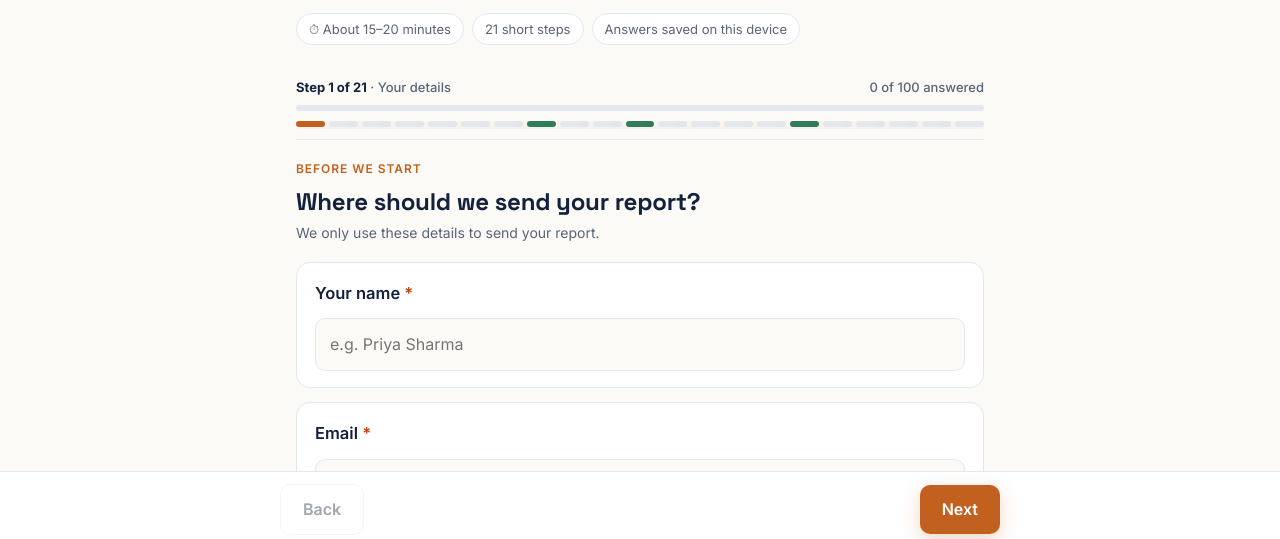
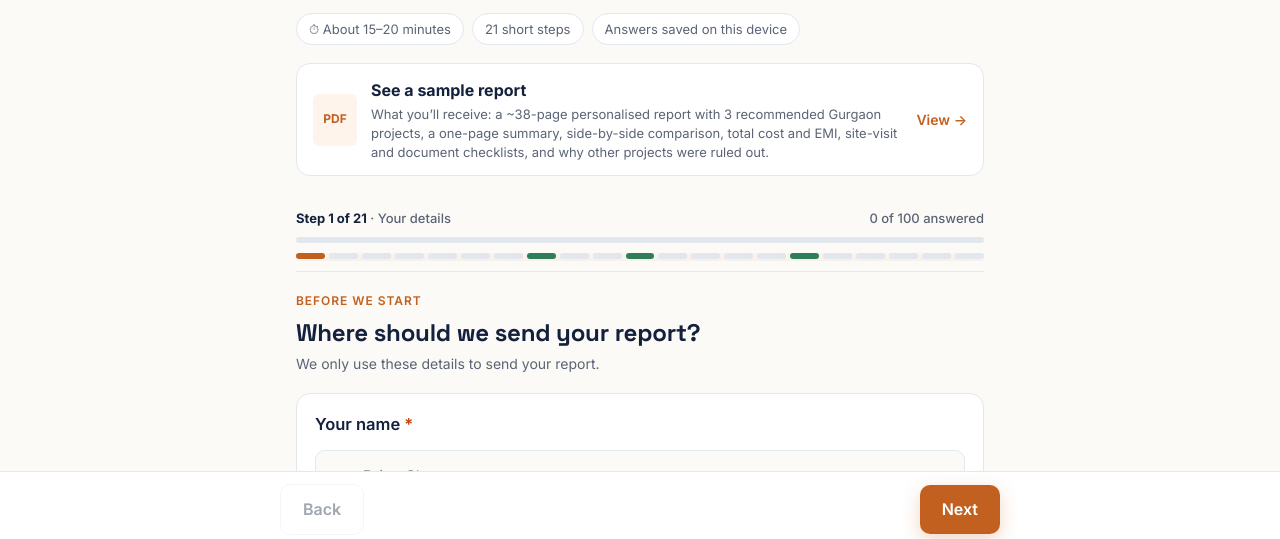
Before and after one commit to aarjav11-ux/realestate-advisor, a plain HTML site: page index.html in a window 1280 px wide. Shown: the part 253-792 px from the top of the page. Drawn offline with Linux system fonts and the light colour scheme.

Commit message:
Add files via upload

```diff
--- a/index.html
+++ b/index.html
@@ -101,6 +101,10 @@ button:not(.ghost){box-shadow:0 6px 18px rgba(194,97,31,.25)}
 <h1>Find the right Gurgaon property for you</h1>
 <p>Answer questions about your budget, family, location and how you plan to use the property. We’ll email you a personalised report with the projects and sectors that fit you best.</p>
 <div class="facts"><span>⏱ About 15–20 minutes</span><span>21 short steps</span><span>Answers saved on this device</span></div>
+<a class="sample" href="sample-report.pdf" target="_blank" rel="noopener">
+<span class="sample-ic">PDF</span>
+<span class="sample-tx"><b>See a sample report</b><span>What you’ll receive: a ~38-page personalised report with 3 recommended Gurgaon projects, a one-page summary, side-by-side comparison, total cost and EMI, site-visit and document checklists, and why other projects were ruled out.</span></span>
+<span class="sample-go">View →</span></a>
 </header>
 <div class="bar"><div class="meta"><span id="stepname"><b>Step 1</b></span><span id="pc">0 of 100 answered</span></div><div class="track"><i id="pb"></i></div><div class="dots" id="dots"></div></div>
 <section class="step on" id="s-contact">
```
Also changed, not shown: 1 other file.
